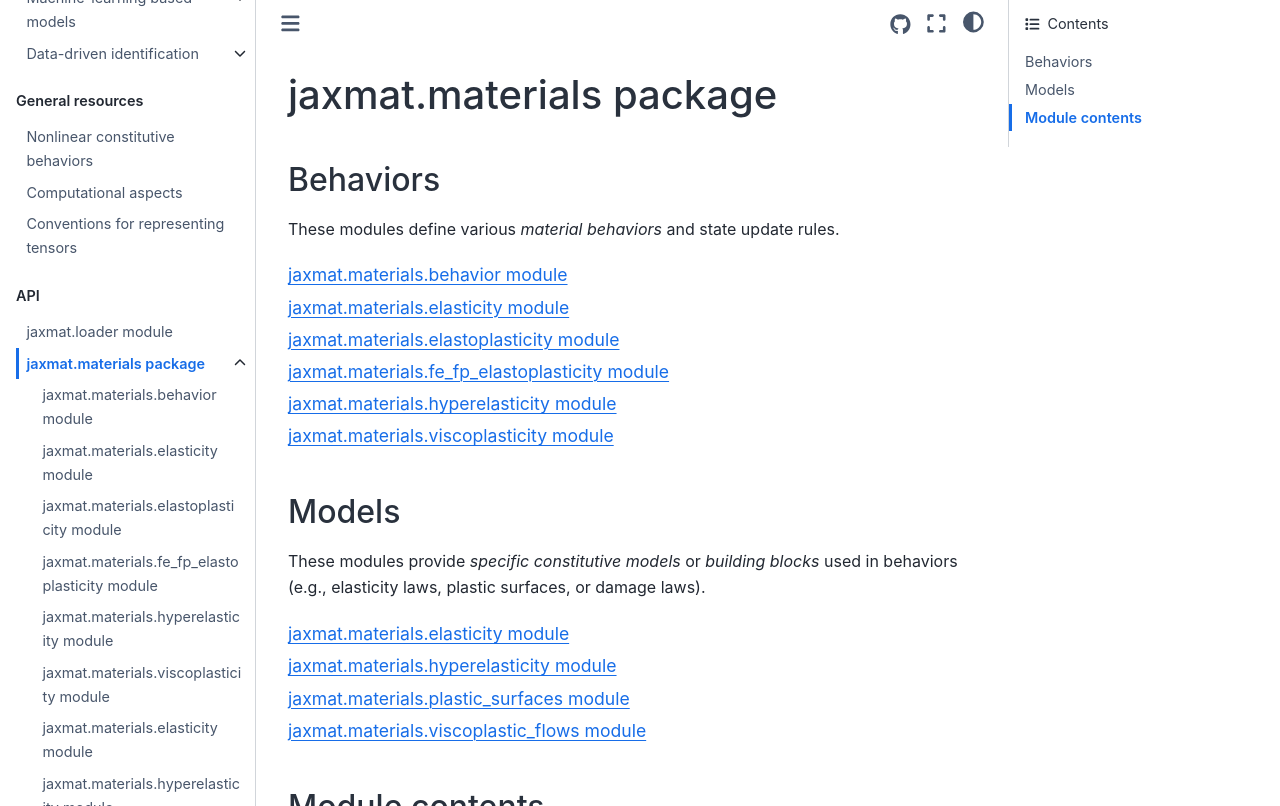
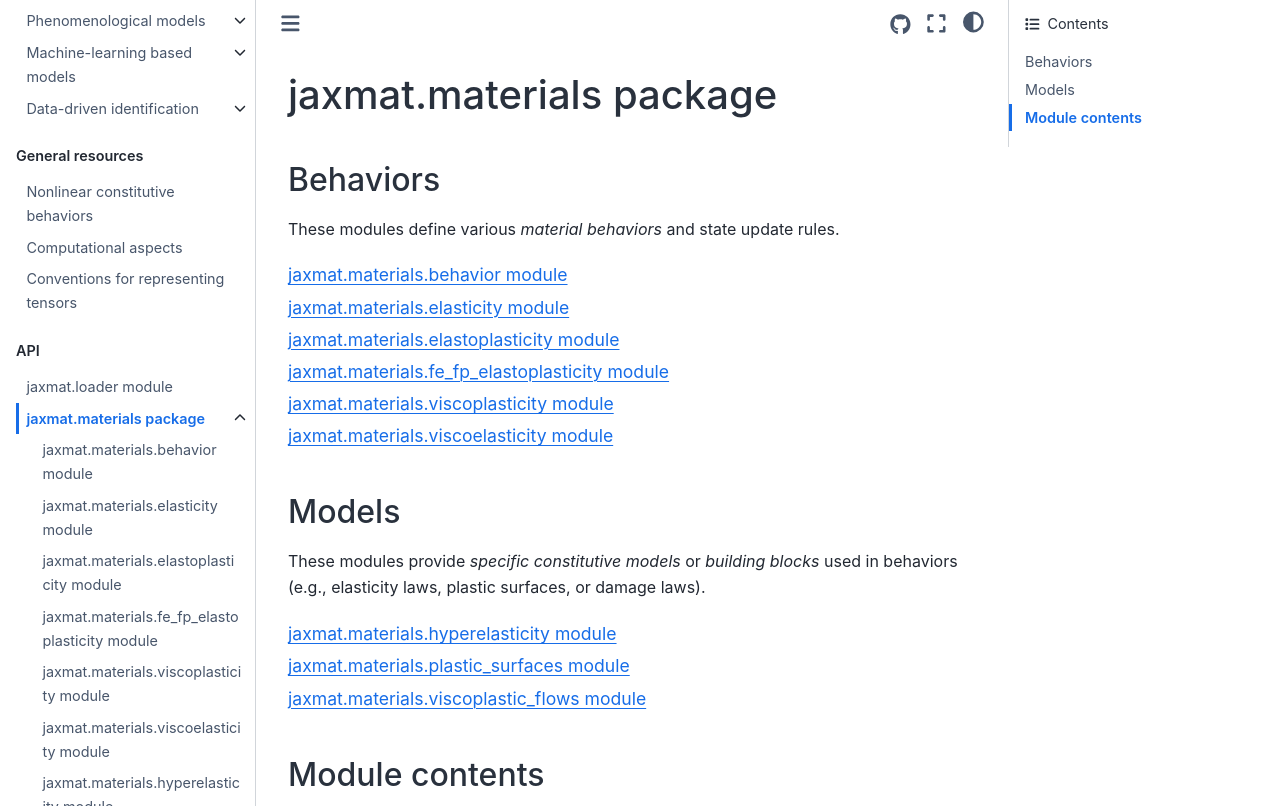
Before and after one commit to bleyerj/jaxmat, a Jupyter Book: the page built from docs/api/jaxmat.materials.rst, in a window 1280 px wide and 1084 px high, cut to the strip 0-806 px from the top of the window. Built offline with Jupyter Book 1.0.4 settings and Sphinx 7.4.7 and the Sphinx Book theme 1.1.4, drawn with Linux system fonts in a browser that asks for light colours; pages that are not in the unit, such as notebooks, are missing from menus.

Commit message:
Docs viscoelasticity

```diff
--- a/docs/api/jaxmat.materials.rst
+++ b/docs/api/jaxmat.materials.rst
@@ -14,8 +14,8 @@
    jaxmat.materials.elasticity
    jaxmat.materials.elastoplasticity
    jaxmat.materials.fe_fp_elastoplasticity
-   jaxmat.materials.hyperelasticity
    jaxmat.materials.viscoplasticity
+   jaxmat.materials.viscoelasticity
 
 
 Models
@@ -27,7 +27,6 @@
 .. toctree::
    :maxdepth: 2
 
-   jaxmat.materials.elasticity
    jaxmat.materials.hyperelasticity
    jaxmat.materials.plastic_surfaces
    jaxmat.materials.viscoplastic_flows
--- /dev/null
+++ b/docs/api/jaxmat.materials.viscoelasticity.rst
@@ -0,0 +1,7 @@
+jaxmat.materials.viscoelasticity module
+=======================================
+
+.. automodule:: jaxmat.materials.viscoelasticity
+   :members:
+   :show-inheritance:
+   :undoc-members:
```
Also changed, not shown: 1 other file.
